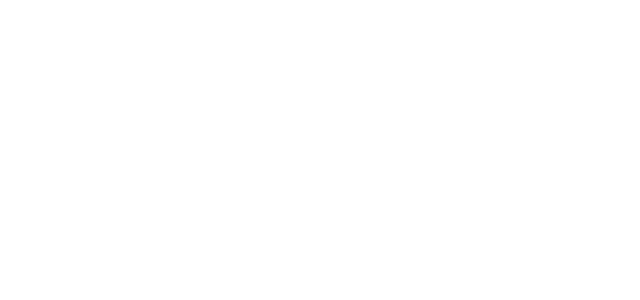
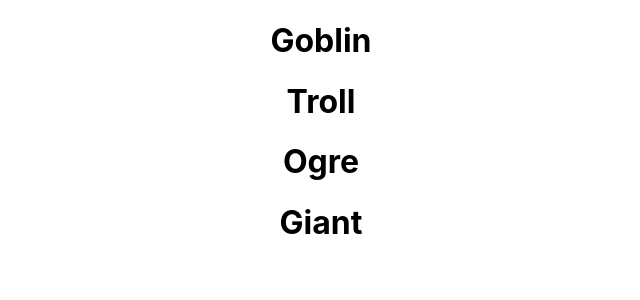
Before and after one commit to g-boy-repo/Monster_Rolodex, a React (Create React App) app: page / in a window 1280 px wide. Shown: the top 300 px of the page, without its empty margins (319-959 px from the left). Built offline with nearby package versions, Linux system fonts and the light colour scheme.

Commit message:
Mapping Arrays to Elements

```diff
--- a/src/App.js
+++ b/src/App.js
@@ -6,11 +6,28 @@ class App extends Component {
   constructor() {
     super();
     this.state = {
+      monsters: [
+        {
+          name: 'Goblin',
+        },
+        {
+          name: 'Troll',
+        },
+        {
+          name: 'Ogre',
+        },
+        {
+          name: 'Giant',
+        }
+      ]
     }
   }
   render() {
     return (
     <div className="App">
+      {this.state.monsters.map((monster) => {
+        return <h1>{monster.name}</h1>
+      })}
     </div>
   );
   }
```
